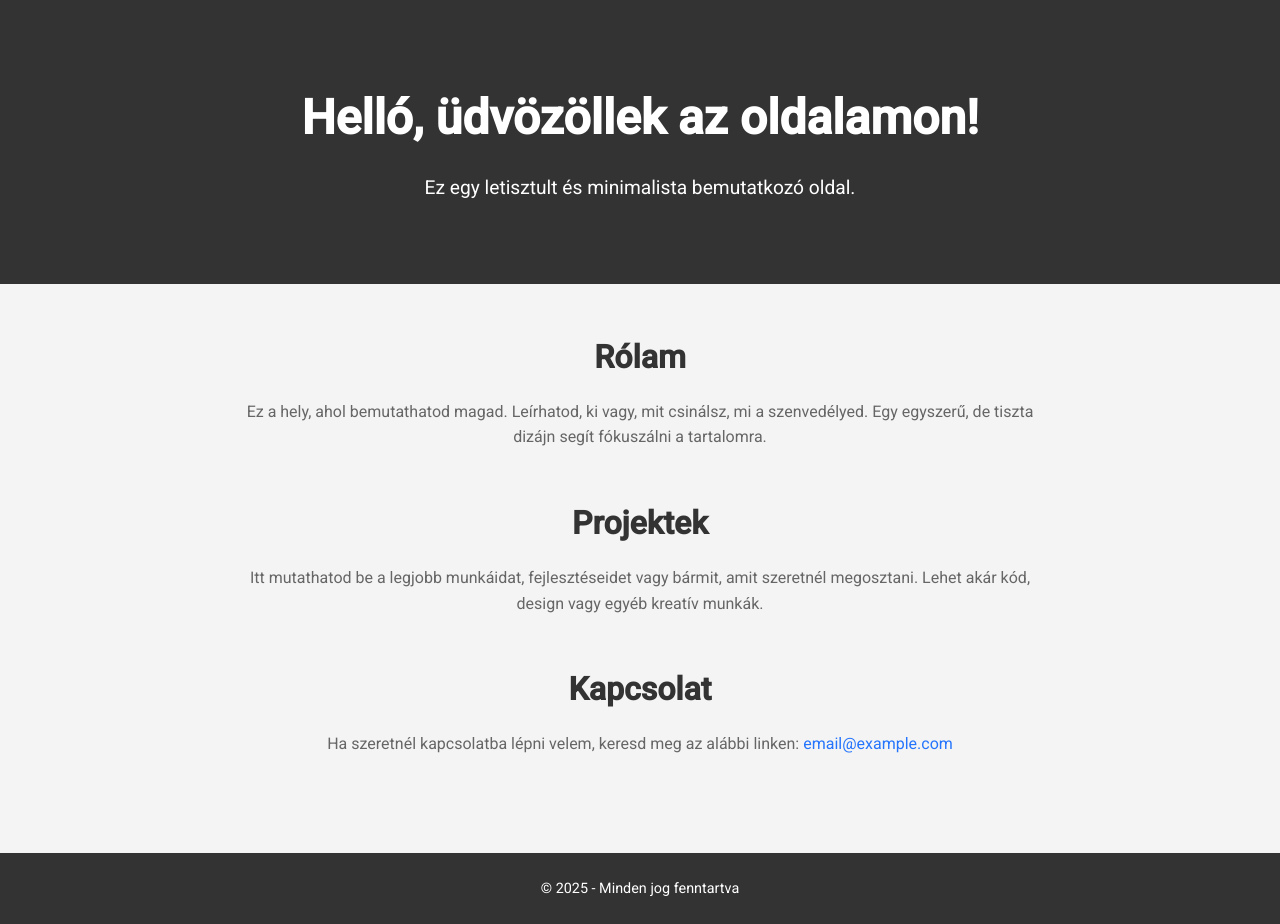
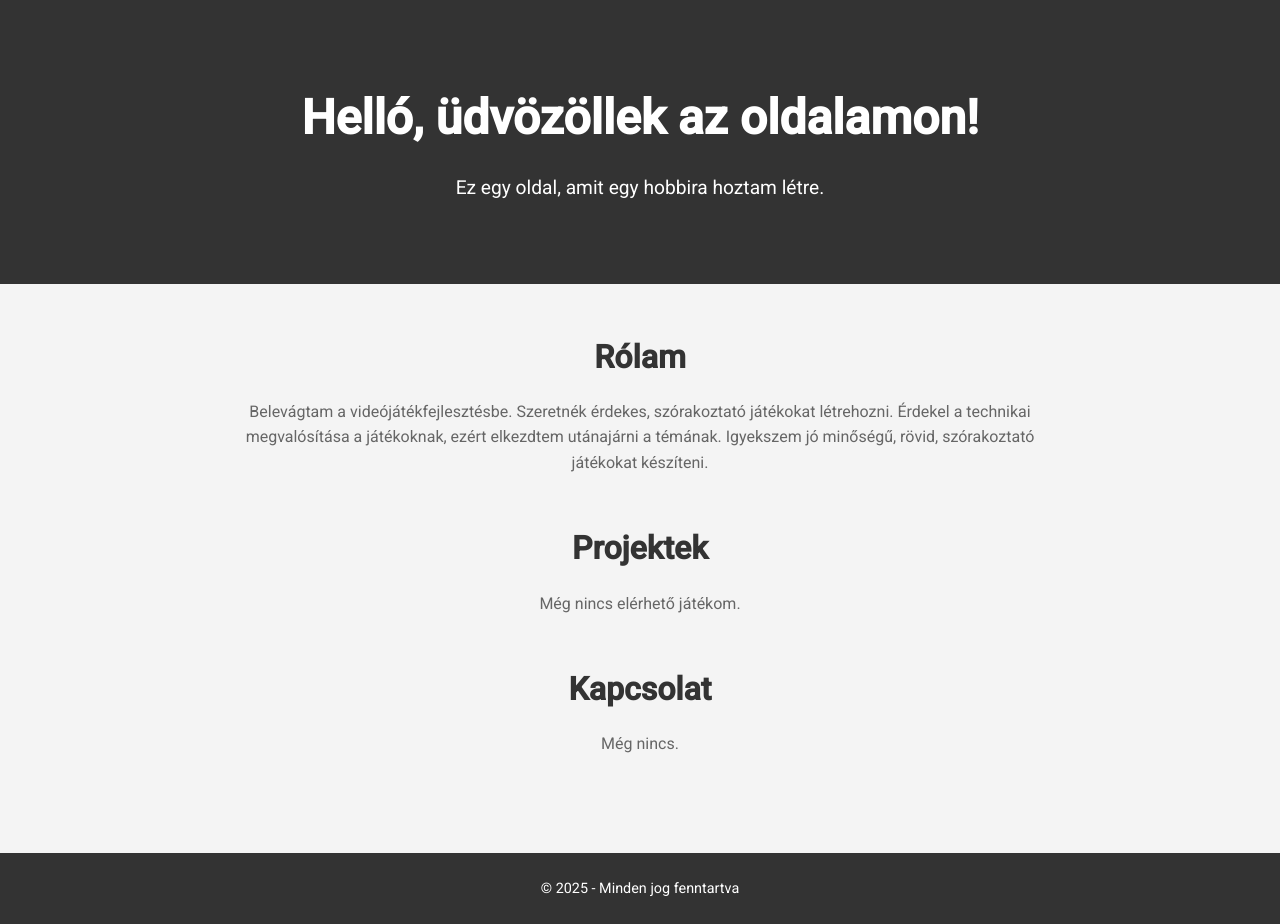
Before and after one commit to GKaroly/GKaroly, a plain HTML site: page index.html in a window 1280 px wide. Drawn offline with Linux system fonts and the light colour scheme.

Commit message:
Update index.html
added personal text

```diff
--- a/index.html
+++ b/index.html
@@ -65,23 +65,26 @@
 
 <header>
     <h1>Helló, üdvözöllek az oldalamon!</h1>
-    <p>Ez egy letisztult és minimalista bemutatkozó oldal.</p>
+    <p>Ez egy oldal, amit egy hobbira hoztam létre.</p>
 </header>
 
 <main>
     <div class="content-section">
         <h2>Rólam</h2>
-        <p>Ez a hely, ahol bemutathatod magad. Leírhatod, ki vagy, mit csinálsz, mi a szenvedélyed. Egy egyszerű, de tiszta dizájn segít fókuszálni a tartalomra.</p>
+        <p>Belevágtam a videójátékfejlesztésbe. Szeretnék érdekes, szórakoztató játékokat létrehozni.
+            Érdekel a technikai megvalósítása a játékoknak, ezért elkezdtem utánajárni a témának.
+            Igyekszem jó minőségű, rövid, szórakoztató játékokat készíteni.</p>
     </div>
 
     <div class="content-section">
         <h2>Projektek</h2>
-        <p>Itt mutathatod be a legjobb munkáidat, fejlesztéseidet vagy bármit, amit szeretnél megosztani. Lehet akár kód, design vagy egyéb kreatív munkák.</p>
+        <p>Még nincs elérhető játékom.</p>
     </div>
 
     <div class="content-section">
         <h2>Kapcsolat</h2>
-        <p>Ha szeretnél kapcsolatba lépni velem, keresd meg az alábbi linken: <a href="mailto:email@example.com">email@example.com</a></p>
+        <p>Még nincs.</p>
+        <!-- <p>Ha szeretnél kapcsolatba lépni velem, keresd meg az alábbi linken: <a href="mailto:email@example.com">email@example.com</a></p> -->
     </div>
 </main>
 
```
